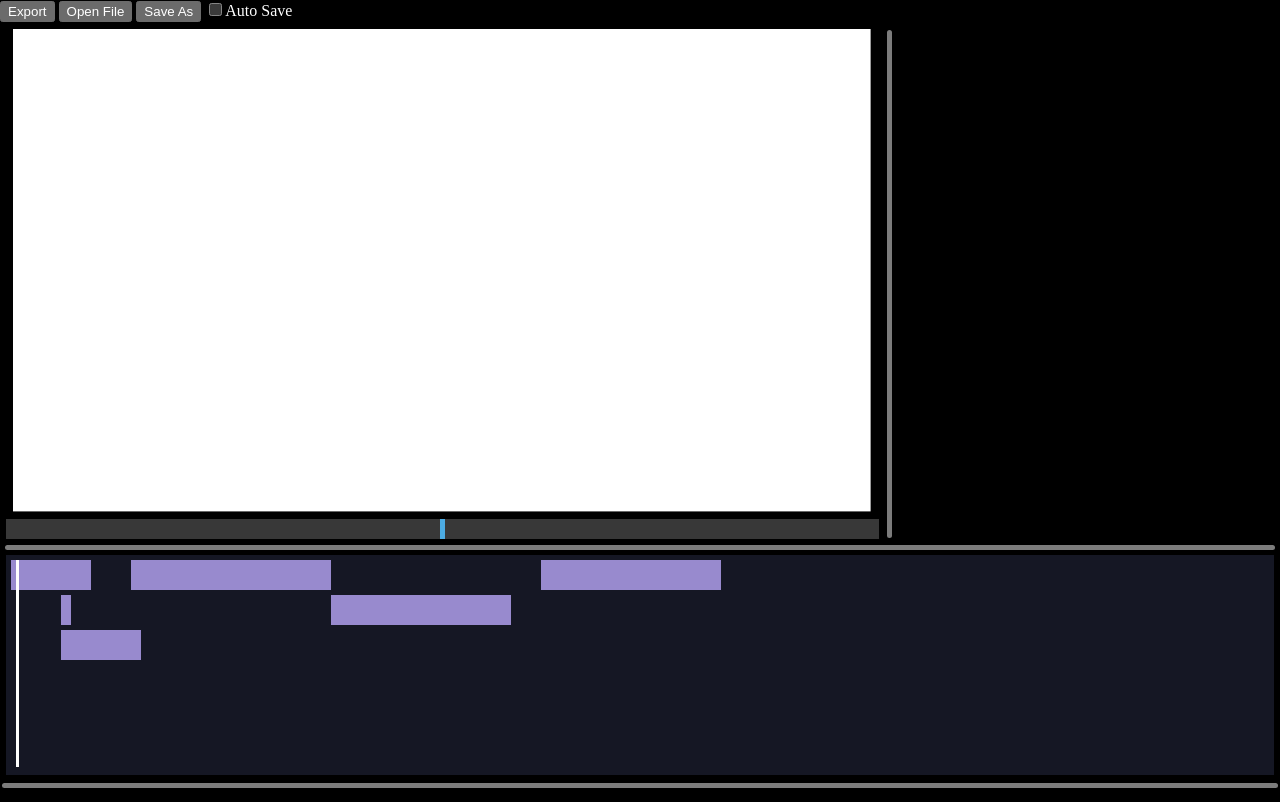
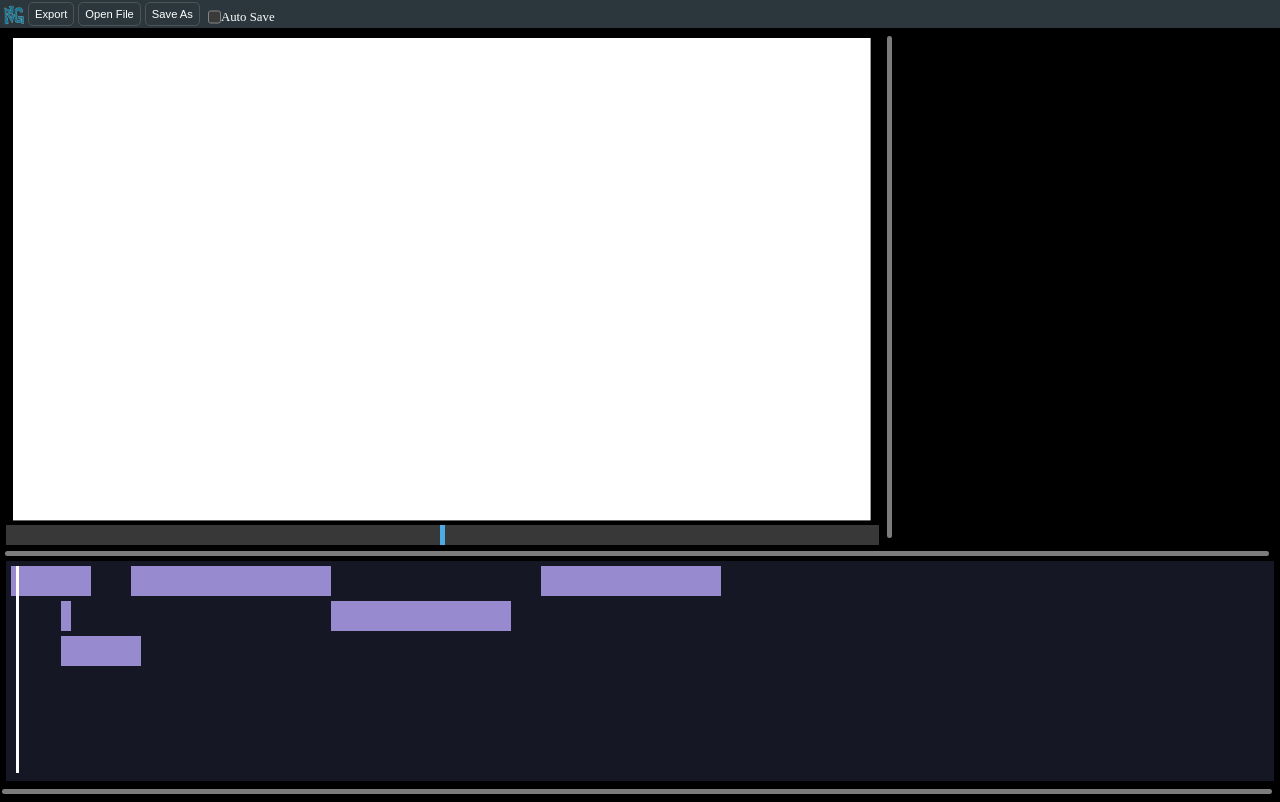
Before and after one commit to neknaj/nvg, an Electron app: page src/index.html in a window 1280 px wide. Drawn offline with nearby package versions, Linux system fonts and the light colour scheme; some packages are replaced by stand-ins of ours; no server answers; a script that the page names is missing.

Commit message:
change the UI a llot

```diff
--- a/src/index.html
+++ b/src/index.html
@@ -14,10 +14,20 @@
     </head>
     <body>
         <div id="topbar">
-            <button type="button" id="export">Export</button>
-            <button type="button" id="openfile">Open File</button>
-            <button type="button" id="savefileas">Save As</button>
-            <input type="checkbox" switch id="autosave"><label>Auto Save</label>
+            <div>
+                <img src="./nvg.png">
+            </div>
+            <div>
+                <button type="button" id="export">Export</button>
+                <button type="button" id="openfile">Open File</button>
+                <button type="button" id="savefileas">Save As</button>
+                <div>
+                    <input type="checkbox" switch id="autosave"><label>Auto Save</label>
+                </div>
+            </div>
+            <div>
+                <span id="title"></span>
+            </div>
         </div>
         <div id="mainarea" class="resizer_Vcontainer" style="height: calc(100% - 26px);">
             <div class="resizer_content" style="flex-basis: 100%;">
@@ -74,7 +84,7 @@
     & > .resizer_splitter {
         height: 5px;
         margin: 2px;
-        width: calc(100% - 4px);
+        width: calc(100% - 10px);
         border-radius: 3px;
         flex: none;
         cursor: row-resize;
@@ -96,7 +106,7 @@
     & > .resizer_splitter {
         width: 5px;
         margin: 2px;
-        height: calc(100% - 4px);
+        height: calc(100% - 10px);
         border-radius: 3px;
         flex: none;
         cursor: col-resize;
@@ -149,6 +159,10 @@ function SetWindowTitle() {
         data2string(ProjecInfo.name),
         data2string(ProjecInfo.path),
     ].join(" ")
+    document.getElementById("title").innerText = [
+        data2string(ProjecInfo.name),
+        data2string(ProjecInfo.path),
+    ].join("　");
 }
 
 function data2string(data) {
@@ -207,7 +221,7 @@ function resize() {
     }
     {
         Timeline.style.setProperty('--tl-timebar-height',
-        Math.max(TimelineArea.getBoundingClientRect().height-13)+"px"
+            Math.max(TimelineArea.getBoundingClientRect().height-13)+"px"
         );
     }
 };
@@ -314,10 +328,61 @@ document.addEventListener("keydown",(e)=>{
         width: 100dvw;
         overflow: hidden;
     }
+    #topbar {
+        -webkit-app-region: drag;
+        -webkit-user-select: none;
+        height: 24px;
+        padding: 2px;
+        background: #2b373d;
+        z-index: 100;
+        text-align: left;
+        &>div {
+            display: inline-block;
+            width: fit-content;
+            height: 100%;
+        }
+        &>div * {
+            vertical-align: middle;
+            height: 100%;
+        }
+        &>div button {
+            background: transparent;
+            border: 1px solid rgba(128, 128, 128, 0.4);
+            border-radius: 5px;
+            font-size: 70%;
+        }
+        &>div span {
+            height: 100%;
+            padding-top: 13px;
+            font-size: 70%;
+            font-family: monospace;
+        }
+        &>div button:hover {
+            background: rgba(165, 163, 163, 0.4);
+        }
+        &>div button, &>div input {
+            -webkit-app-region: no-drag;
+        }
+        &>div>div {
+            display: inline-block;
+        }
+        &>div>div input {
+            height: 100%;
+            margin-right: 0px;
+        }
+        &>div>div label {
+            font-size: 80%;
+        }
+        &>div img {
+            padding-left: 2px;
+            padding-top: 2px;
+            height: calc(100% - 4px);
+        }
+    }
     #imgOut {
         position: absolute;
         left: 2px;
-        top: calc(26px + 3px);
+        top: calc(28px + 10px);
         transform-origin: top left;
         background-color: white;
         cursor: crosshair;
@@ -377,7 +442,7 @@ input[type="range"]::-webkit-slider-thumb {
 #subarea {
     position: absolute;
     background-color: rgb(0, 0, 0);
-    box-shadow: 0px 0px 10px 2px white;
+    box-shadow: inset 0px 0px 10px 2px white;
     top: calc(26px + 3px);
     width: 30dvw;
     height: calc(100dvh - 26px - 7px);
@@ -408,7 +473,7 @@ input[type="range"]::-webkit-slider-thumb {
 }
 ::-webkit-scrollbar-thumb {
     border-radius: 3px;
-    background: rgba(0, 20, 119, 0.5);
+    background: rgba(39, 60, 165, 0.5);
 }
 ::-webkit-scrollbar-thumb:hover {
     background: rgb(0, 125, 142);
```
Also changed, not shown: main.js (+9 -2 lines), package.json (+7 -0 lines), src/nvg.png (added).
